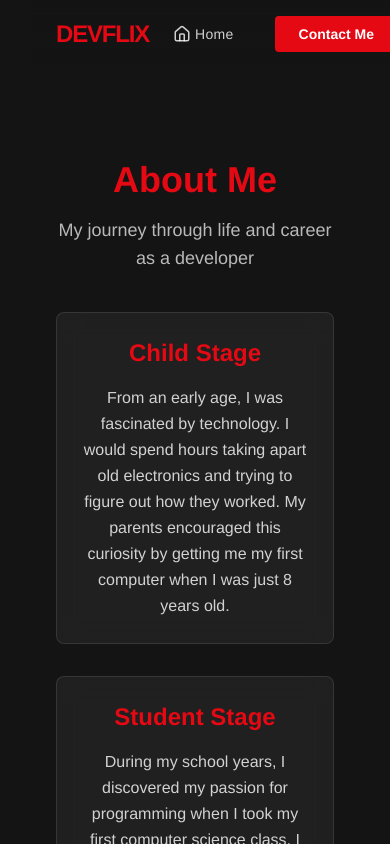
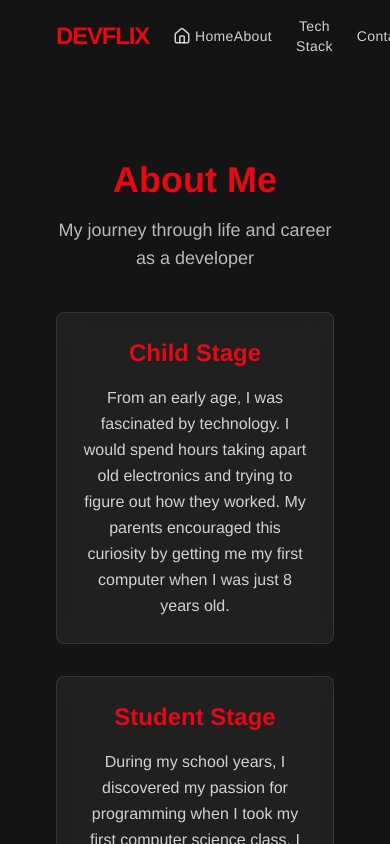
Before and after one commit to mohankopuru/slider-timeline-experience, a React (Vite) app: page /about in a window 390 px wide. Shown: the top 844 px of the page. Built offline with nearby package versions, Linux system fonts and the light colour scheme.

Commit message:
Remove contact button
Removes the contact button from the top right of the page.

```diff
--- a/src/components/NavBar.tsx
+++ b/src/components/NavBar.tsx
@@ -69,7 +69,7 @@ const NavBar: React.FC = () => {
           )}
         </div>
 
-        <nav className="hidden md:flex items-center space-x-6">
+        <nav className="flex items-center space-x-6">
           <NavLink to="/about" label="About" />
           <NavLink to="/tech-stack" label="Tech Stack" />
           {isHomePage ? (
@@ -92,13 +92,6 @@ const NavBar: React.FC = () => {
             onClick={(e) => scrollToSection(e, 'contact')}
           />
         </nav>
-
-        <button
-          onClick={(e) => scrollToSection(e, 'contact')}
-          className="netflix-btn text-sm md:text-base"
-        >
-          Contact Me
-        </button>
       </div>
     </header>
   );
```
